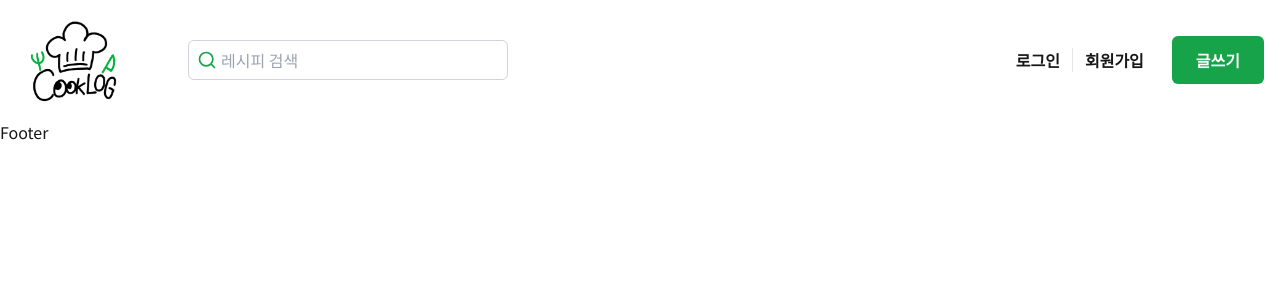
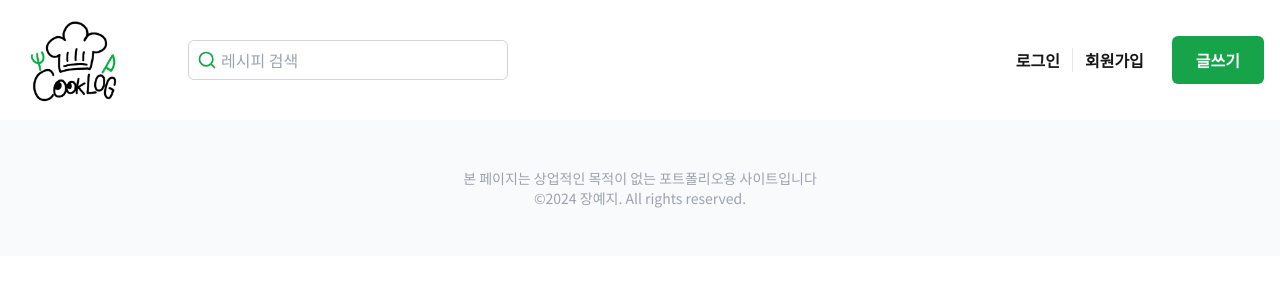
Before and after one commit to ho-ji/cooklog-client, a Next.js app: page / in a window 1280 px wide. Shown: the top 300 px of the page. Built offline with nearby package versions, Linux system fonts and the light colour scheme.

Commit message:
feat: 푸터 추가

```diff
--- a/src/components/common/Footer.tsx
+++ b/src/components/common/Footer.tsx
@@ -1,5 +1,10 @@
 const Footer = () => {
-  return <footer>Footer</footer>
+  return (
+    <footer className="bg-gray-50 text-sm py-12 text-center text-gray-400">
+      <p>본 페이지는 상업적인 목적이 없는 포트폴리오용 사이트입니다</p>
+      <p>©2024 장예지. All rights reserved.</p>
+    </footer>
+  )
 }
 
 export default Footer
```
